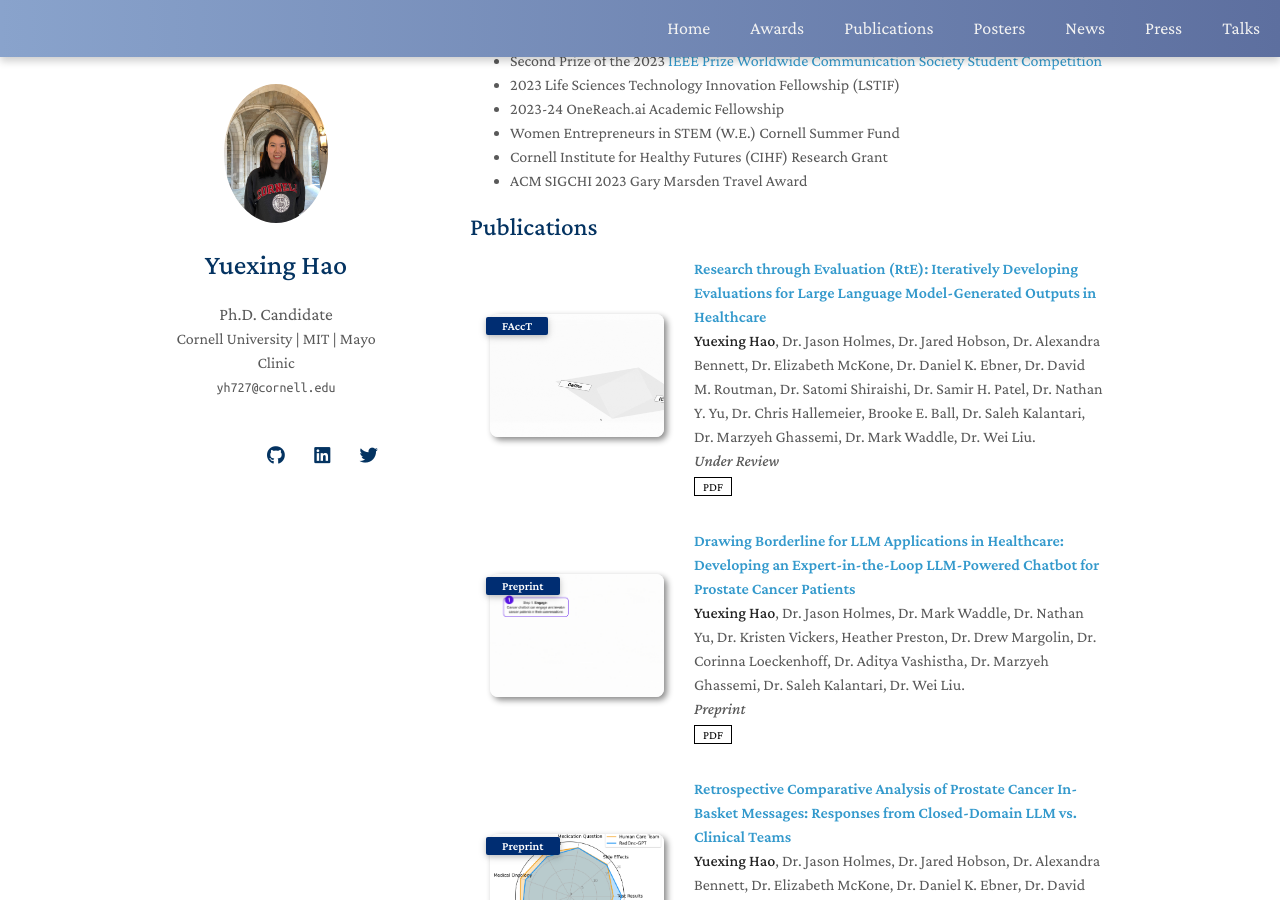
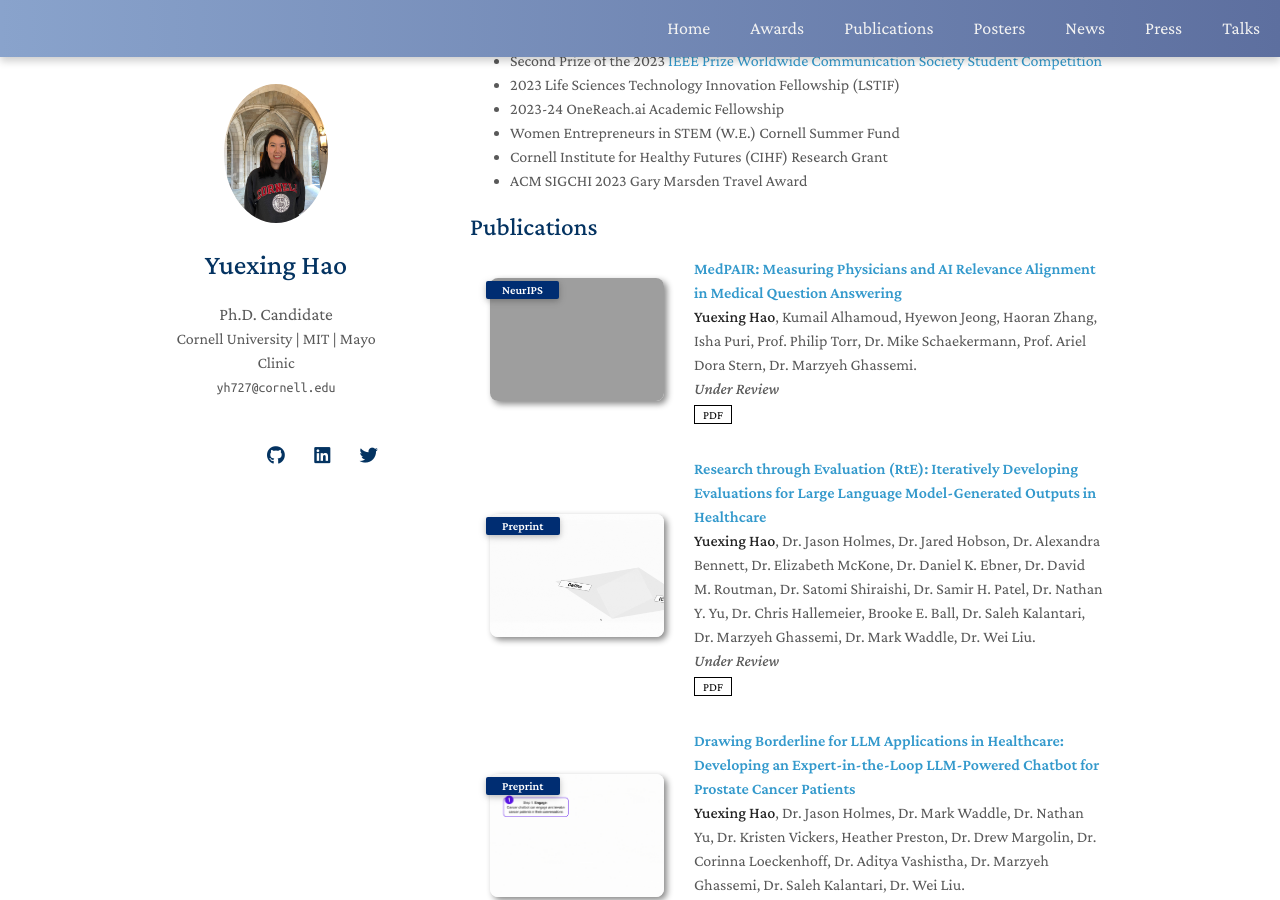
Before and after one commit to YuexingHao/Yuexing-Hao, a Jekyll site: the page built from index.md, in a window 1280 px wide and 900 px high, scrolled down 1046 px. Built offline with Jekyll 4.4.1, drawn with Linux system fonts in a browser that asks for light colours; nearby versions of some CDN libraries; a style sheet for code colours, icons or effects is not loaded; our own code applies the rules of GitHub Pages for plain Markdown files; grey boxes are pictures that could not be loaded.

Commit message:
Update publications.yml

```diff
--- a/_data/publications.yml
+++ b/_data/publications.yml
@@ -1,8 +1,15 @@
 main:
+
+  - title: "MedPAIR: Measuring Physicians and AI Relevance Alignment in Medical Question Answering"
+    authors: <strong>Yuexing Hao</strong>, Kumail Alhamoud, Hyewon Jeong, Haoran Zhang, Isha Puri, Prof. Philip Torr, Dr. Mike Schaekermann, Prof. Ariel Dora Stern, Dr. Marzyeh Ghassemi.
+    conference_short: NeurIPS
+    conference: Under Review
+    pdf: https://arxiv.org/abs/XX
+    image: ./assets/img/MedPAIR_Logo.png
 
   - title: "Research through Evaluation (RtE): Iteratively Developing Evaluations for Large Language Model-Generated Outputs in Healthcare"
     authors: <strong>Yuexing Hao</strong>, Dr. Jason Holmes, Dr. Jared Hobson, Dr. Alexandra Bennett, Dr. Elizabeth McKone, Dr. Daniel K. Ebner, Dr. David M. Routman, Dr. Satomi Shiraishi, Dr. Samir H. Patel, Dr. Nathan Y. Yu, Dr. Chris Hallemeier, Brooke E. Ball, Dr. Saleh Kalantari, Dr. Marzyeh Ghassemi, Dr. Mark Waddle, Dr. Wei Liu.
-    conference_short: FAccT
+    conference_short: Preprint
     conference: Under Review
     pdf: https://arxiv.org/abs/XX
     image: ./assets/img/RtE.gif
```
